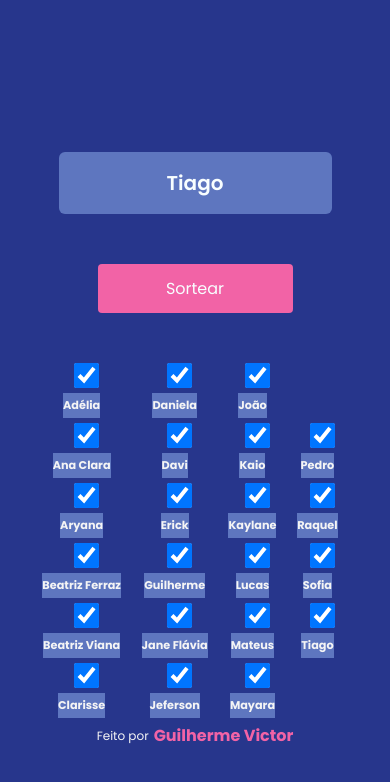
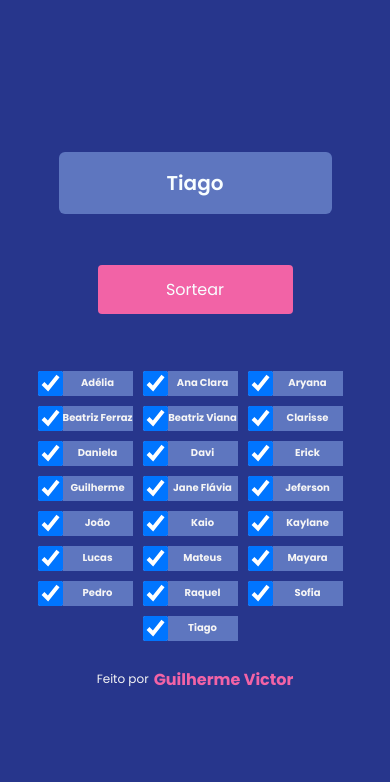
Before and after one commit to guivictorr/estudos, a browser extension: page sorteio-nomes/index.html in a window 390 px wide. Drawn offline with Linux system fonts and the light colour scheme.

Commit message:
sorteio-nomes: css changes

```diff
--- a/sorteio-nomes/main.js
+++ b/sorteio-nomes/main.js
@@ -34,8 +34,11 @@ function renderCheckBox(text){
   label.htmlFor = "id";
   label.appendChild(document.createTextNode(text));
 
-  chkSection.appendChild(checkbox)
-  chkSection.appendChild(label);
+  const chkContainer = document.createElement('div')
+  chkContainer.appendChild(checkbox)
+  chkContainer.appendChild(label)
+
+  chkSection.appendChild(chkContainer)
 }
 
 for(let name of names) {
@@ -51,5 +54,4 @@ button.addEventListener('click', event => {
   }
 
   display.innerHTML = names[Math.floor(Math.random()*names.length)]
-  console.log(display.innerText)
 })
--- a/sorteio-nomes/styles.css
+++ b/sorteio-nomes/styles.css
@@ -92,19 +92,26 @@ input[type="checkbox"] {
   flex-wrap: wrap;
   height: 200px;
   font-size: 18px;
-  width: 630px;
+  width: 600px;
   color: #f5f5f5;
   font-weight: bold;
 }
 
-#names label {
+#names div label {
   margin: 5px 10px;
   animation: 1.5s opacity ease-in-out;
   background: #5E76BF;
   margin-left: 0;
   height: 25px;
   display:flex;
+  width: 70px;
   justify-content: center;
+  align-items: center;
+  font-size: 1rem;
+}
+
+#names div {
+  display:flex;
   align-items: center;
 }
 
@@ -152,13 +159,15 @@ footer strong a:hover {
   }
 
   #names {
-    max-height: 380px;
-    width: 316px;
-    height: 500px;
-    flex-direction: column;
+    width: 315px;
+    flex-direction: row;
   }
 
   p {
     color: black;
   }
+
+  footer {
+    margin-top: 100px;
+  }
 }
```
